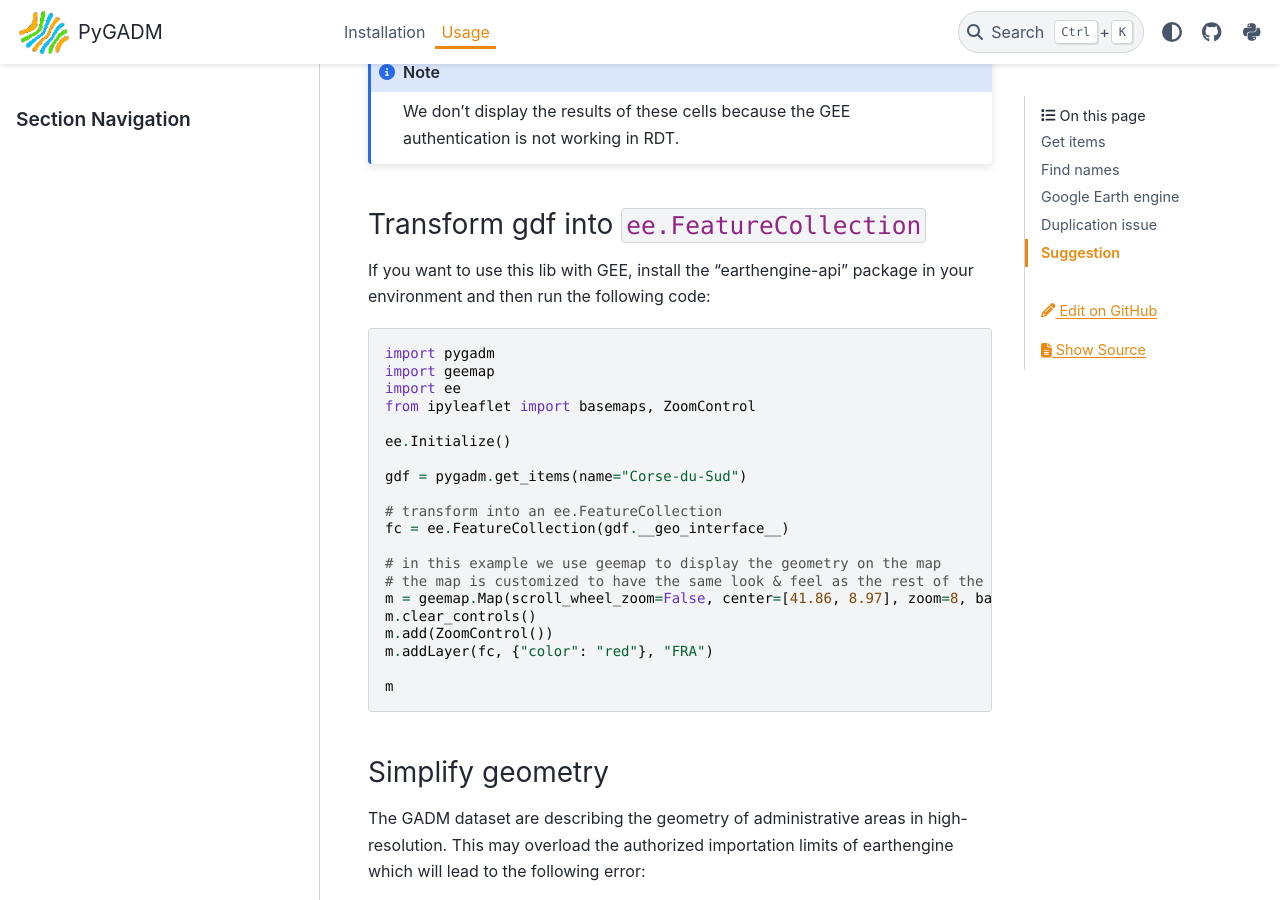
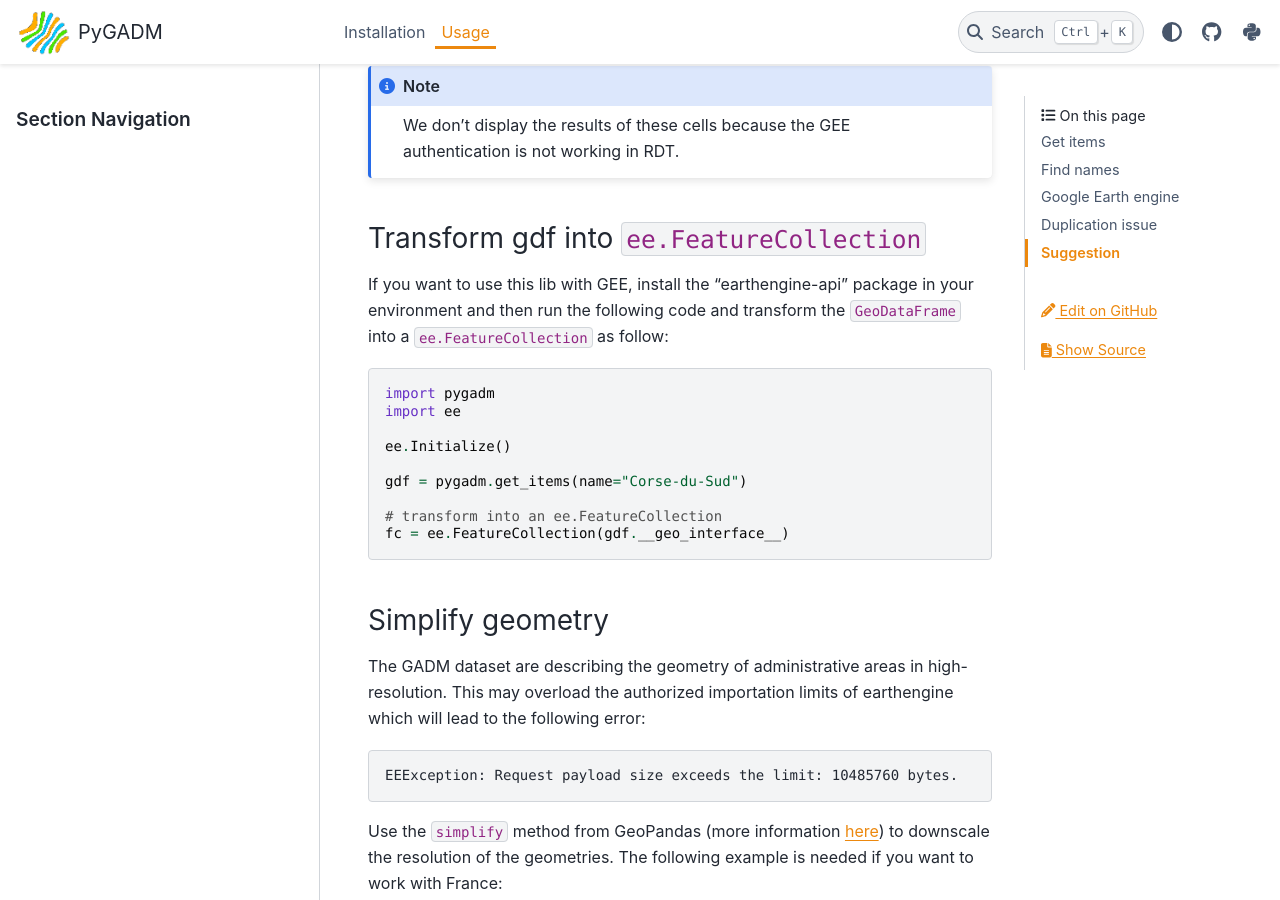
Before and after one commit to 12rambau/pygadm, a Sphinx documentation site: the page built from docs/usage.rst, in a window 1280 px wide and 900 px high, scrolled down 3046 px. Built offline with Sphinx 7.4.7 and the PyData theme 0.15.4, drawn with Linux system fonts in a browser that asks for light colours; the version number is read from the project's files by our own code; some of the changed text lies outside the part shown.

Commit message:
docs: load continent

```diff
--- a/docs/usage.rst
+++ b/docs/usage.rst
@@ -116,11 +116,18 @@
 -   Oceania
 -   Africa
 
-.. code-block:: python
+.. jupyter-execute::
 
     import pygadm
+    from ipyleaflet import GeoJSON, Map, basemaps
 
-    gdf = pygadm.get_items(name="europe")
+    gdf = pygadm.get_items(name="south america")
+
+    # display it in a map
+    m = Map(basemap=basemaps.Esri.WorldImagery,  zoom=5, center=[-20.30, -59.32])
+    m.add(GeoJSON(data=gdf.__geo_interface__, style={"color": "red", "fillOpacity": .4}))
+
+    m
 
 .. note::
 
@@ -149,14 +156,12 @@
 Transform gdf into ``ee.FeatureCollection``
 ^^^^^^^^^^^^^^^^^^^^^^^^^^^^^^^^^^^^^^^^^^^
 
-If you want to use this lib with GEE, install the "earthengine-api" package in your environment and then run the following code:
+If you want to use this lib with GEE, install the "earthengine-api" package in your environment and then run the following code and transform the ``GeoDataFrame`` into a ``ee.FeatureCollection`` as follow:
 
 .. code-block:: python
 
     import pygadm
-    import geemap
     import ee
-    from ipyleaflet import basemaps, ZoomControl
 
     ee.Initialize()
 
@@ -164,15 +169,6 @@
 
     # transform into an ee.FeatureCollection
     fc = ee.FeatureCollection(gdf.__geo_interface__)
-
-    # in this example we use geemap to display the geometry on the map
-    # the map is customized to have the same look & feel as the rest of the documentation
-    m = geemap.Map(scroll_wheel_zoom=False, center=[41.86, 8.97], zoom=8, basemap=basemaps.Esri.WorldImagery)
-    m.clear_controls()
-    m.add(ZoomControl())
-    m.addLayer(fc, {"color": "red"}, "FRA")
-
-    m
 
 Simplify geometry
 ^^^^^^^^^^^^^^^^^
```
Also changed, not shown: test.ipynb (added).
